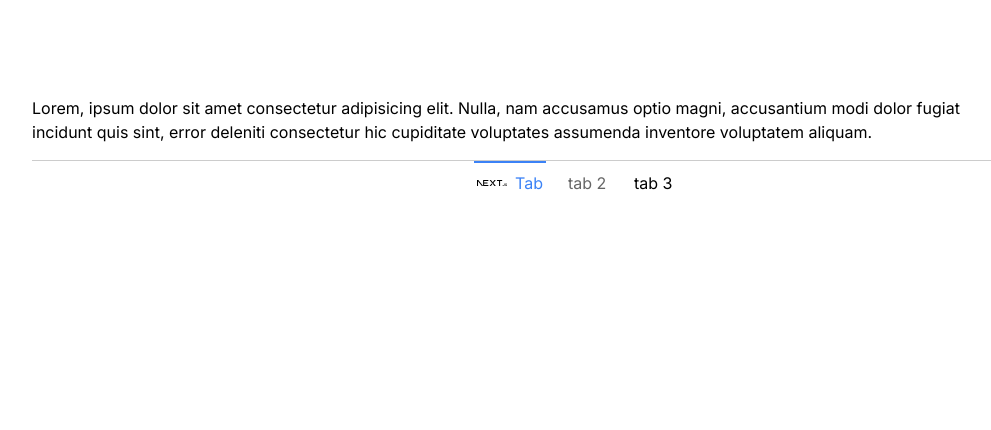
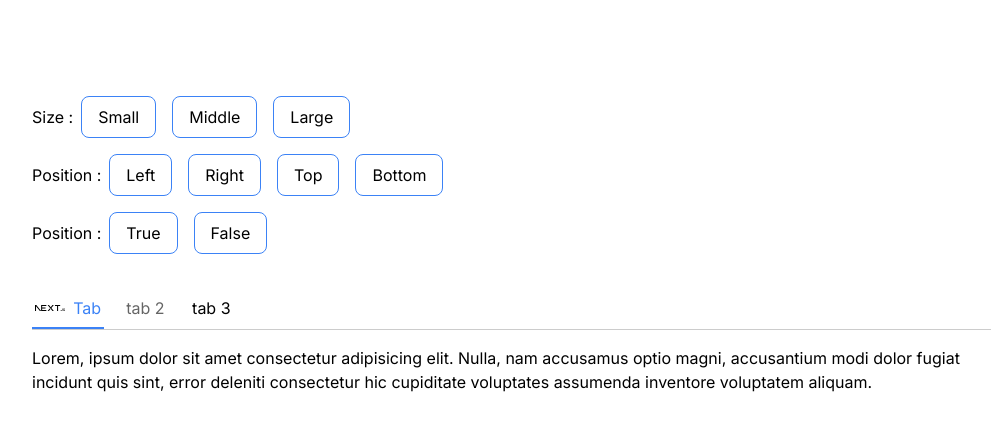
Before and after one commit to Bas-Shiekh/Tabs-component-task, a Next.js app: page / in a window 1280 px wide. Shown: the top 430 px of the page, without its empty margins (64-1055 px from the left). Built offline with nearby package versions, Linux system fonts and the light colour scheme.

Commit message:
handled change position, size, and centered function and style relates #9

```diff
--- a/app/page.tsx
+++ b/app/page.tsx
@@ -1,3 +1,5 @@
+"use client";
+import { useState } from "react";
 import Image from "next/image";
 import Tabs from "./Components/Tabs";
 import icon from "@/public/next.svg";
@@ -45,10 +47,121 @@ const items = [
   },
 ];
 
-const Home = () => (
-  <main className="flex min-h-screen flex-col items-center p-24">
-    <Tabs items={items} defaultActiveKey="1" centered position="bottom"/>
-  </main>
-);
+const Home = () => {
+  const [centered, setCentered] = useState<boolean>(false);
+  const [position, setPosition] = useState<string>("");
+  const [size, setSize] = useState<string>("small");
+
+  const handleSetSize = (e: any) => {
+    setSize(e.target.value);
+  };
+
+  const handleSetPosition = (e: any) => {
+    setPosition(e.target.value);
+  };
+
+  const handleSetCentered = (value: boolean) => {
+    setCentered(value);
+  };
+
+  return (
+    <main className="flex min-h-screen flex-col p-24">
+      <div className="flex flex-col gap-4 mb-8">
+        <div className="flex gap-2 items-center">
+          <h1>Size :</h1>
+          <div className="flex gap-4">
+            <button
+              type="button"
+              onClick={handleSetSize}
+              value="small"
+              className="border border-blue-500 px-4 py-2 rounded-lg"
+            >
+              Small
+            </button>
+            <button
+              type="button"
+              onClick={handleSetSize}
+              value="middle"
+              className="border border-blue-500 px-4 py-2 rounded-lg"
+            >
+              Middle
+            </button>
+            <button
+              type="button"
+              onClick={handleSetSize}
+              value="large"
+              className="border border-blue-500 px-4 py-2 rounded-lg"
+            >
+              Large
+            </button>
+          </div>
+        </div>
+        <div className="flex gap-2 items-center">
+          <h1>Position :</h1>
+          <div className="flex gap-4">
+            <button
+              type="button"
+              onClick={handleSetPosition}
+              value="left"
+              className="border border-blue-500 px-4 py-2 rounded-lg"
+            >
+              Left
+            </button>
+            <button
+              type="button"
+              onClick={handleSetPosition}
+              value="right"
+              className="border border-blue-500 px-4 py-2 rounded-lg"
+            >
+              Right
+            </button>
+            <button
+              type="button"
+              onClick={handleSetPosition}
+              value="top"
+              className="border border-blue-500 px-4 py-2 rounded-lg"
+            >
+              Top
+            </button>
+            <button
+              type="button"
+              onClick={handleSetPosition}
+              value="bottom"
+              className="border border-blue-500 px-4 py-2 rounded-lg"
+            >
+              Bottom
+            </button>
+          </div>
+        </div>
+        <div className="flex gap-2 items-center">
+          <h1>Position :</h1>
+          <div className="flex gap-4">
+            <button
+              type="button"
+              onClick={() => handleSetCentered(true)}
+              className="border border-blue-500 px-4 py-2 rounded-lg"
+            >
+              True
+            </button>
+            <button
+              type="button"
+              onClick={() => handleSetCentered(false)}
+              className="border border-blue-500 px-4 py-2 rounded-lg"
+            >
+              False
+            </button>
+          </div>
+        </div>
+      </div>
+      <Tabs
+        items={items}
+        defaultActiveKey="1"
+        size={size}
+        centered={centered}
+        position={position}
+      />
+    </main>
+  );
+};
 
 export default Home;
```
